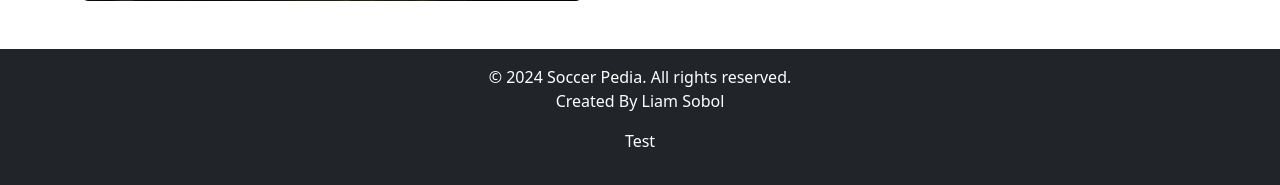
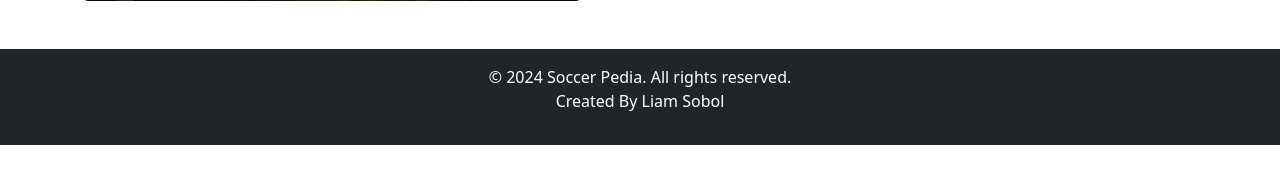
Before and after one commit to LiamSo121/SoccerPedia, a Django app: page / in a window 1280 px wide. Shown: the part 1142-1327 px from the top of the page. After the commit the page ends 1287 px from the top, so only its background shows below. Run offline with Django 5.2, Linux system fonts and the light colour scheme.

Commit message:
delete try

```diff
--- a/SoccerPedia/templates/home.html
+++ b/SoccerPedia/templates/home.html
@@ -58,7 +58,6 @@
         <div class="container text-center">
             <p class="mb-0">&copy; 2024 Soccer Pedia. All rights reserved.</p>
             <p>Created By Liam Sobol</p>
-            <p>Test</p>
         </div>
     </footer>
 
```
